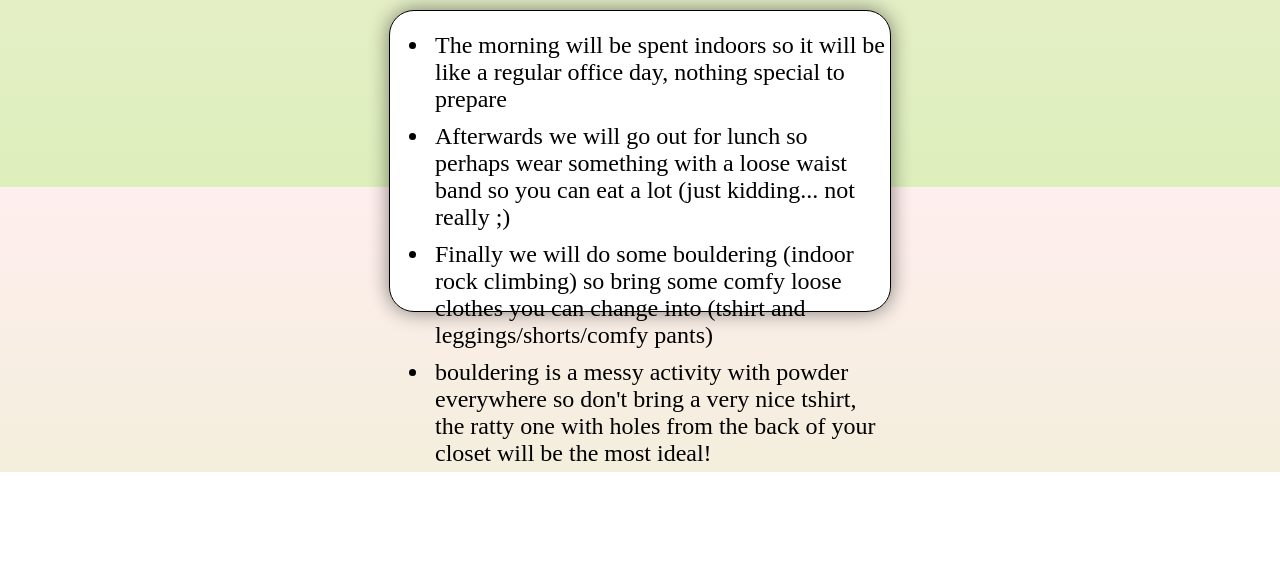
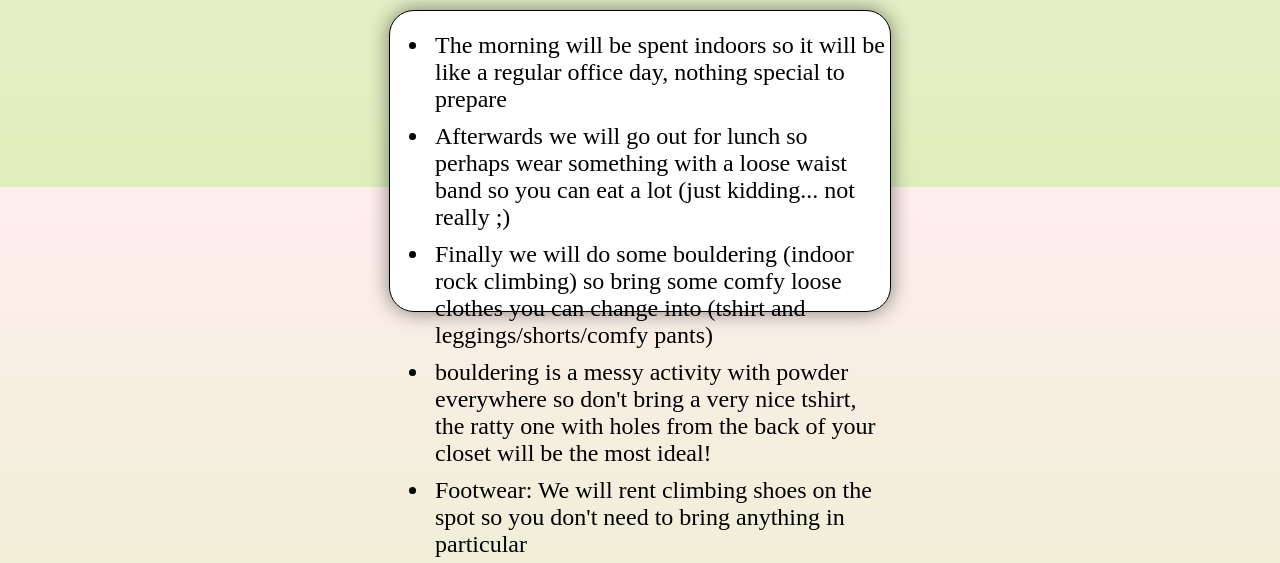
Before and after one commit to ShineDocs/shinedocs.github.io, a plain HTML site: page pages/practical_info.htm in a window 1280 px wide. Shown: the part 653-1216 px from the top of the page. Before the commit the page ends 1125 px from the top, so only its background shows below. Drawn offline with nearby package versions, Linux system fonts and the light colour scheme.

Commit message:
Update practical_info.htm
added shoe info

```diff
--- a/pages/practical_info.htm
+++ b/pages/practical_info.htm
@@ -20,6 +20,7 @@
                 <li class="pages">Afterwards we will go out for lunch so perhaps wear something with a loose waist band so you can eat a lot (just kidding... not really ;)</li>
                 <li class="pages">Finally we will do some bouldering (indoor rock climbing) so bring some comfy loose clothes you can change into (tshirt and leggings/shorts/comfy pants)</li>
                 <li class="pages">bouldering is a messy activity with powder everywhere so don't bring a very nice tshirt, the ratty one with holes from the back of your closet will be the most ideal!</li>
+                <li class="pages">Footwear: We will rent climbing shoes on the spot so you don't need to bring anything in particular</li>
             </ul>
         </div>
 </body>
```
